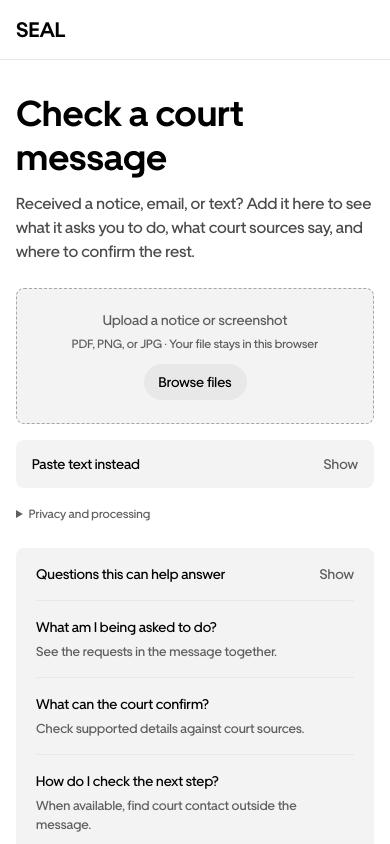
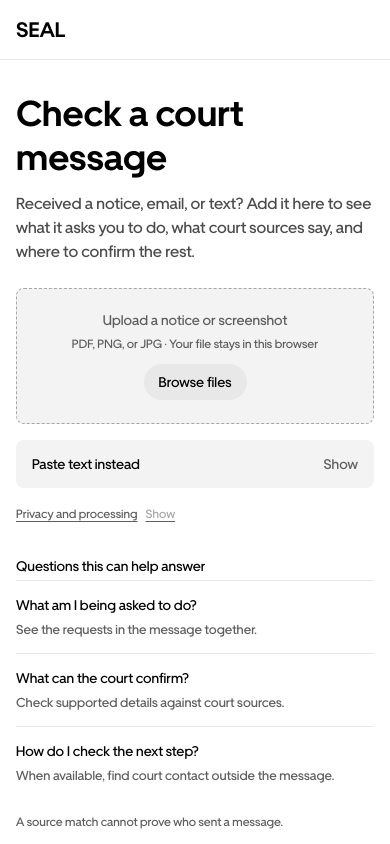
Before and after one commit to Davemafy/seal, a Next.js app: page / in a window 390 px wide. Shown: the top 844 px of the page. Built offline with nearby package versions, Linux system fonts and the light colour scheme.

Commit message:
Remove accordion-stack styling from intake

```diff
--- a/app/workspace.css
+++ b/app/workspace.css
@@ -40,18 +40,12 @@
 .entry-copy>p{max-width:750px;margin:12px 0 0;color:#4b4b4b;font-size:16px;line-height:24px}
 .intake{grid-area:form;display:flex;flex-direction:column;gap:16px;padding:0;border:0;border-radius:0;background:transparent}
 .entry-guide{grid-area:guide;padding-top:4px}
-.guide-heading{margin:0 0 12px;font-size:14px;font-weight:500;list-style:none}
-.guide-heading::-webkit-details-marker{display:none}
-.guide-heading::marker{content:""}
+.guide-heading{margin:0 0 12px;font-size:14px;font-weight:500;line-height:20px}
 .entry-guide-body>div{padding:14px 0;border-top:1px solid var(--line)}
 .entry-guide-body>div p{display:grid;gap:4px;margin:0}
 .entry-guide-body>div strong{font-size:14px;font-weight:500}
 .entry-guide-body>div small{color:var(--muted);font-size:13px;line-height:19px}
 .guide-limit{margin:18px 0 0;color:var(--muted);font-size:12px;line-height:19px}
-@media(min-width:600px){
- .entry-guide:not([open])>.entry-guide-body{display:block}
- .entry-guide>.guide-heading{pointer-events:none}
-}
 .upload-row{position:relative;width:100%;min-height:136px;display:flex;flex-direction:column;align-items:center;justify-content:center;gap:8px;padding:20px;text-align:center;border:1px dashed var(--line-strong);border-radius:8px;background:var(--secondary);color:var(--ink);overflow:hidden}
 .upload-row:hover,.upload-row.is-dragging{border-color:var(--blue);background:#eff4fe}
 .upload-row strong{display:block;color:var(--muted);font-size:14px;font-weight:500;line-height:16px}
@@ -65,11 +59,11 @@
 .upload-plus{display:none}
 .upload-browse{flex:none;min-width:103px;margin-top:2px;padding:10px 12px;background:var(--tertiary);border-radius:9999px;font-size:14px;font-weight:500;line-height:16px}
 .paste-disclosure{border-radius:8px;background:var(--secondary);overflow:hidden}
-.paste-disclosure>summary,.disclosure-row>summary{position:relative;display:flex;align-items:center;justify-content:space-between;min-height:48px;padding:14px 16px;list-style:none;cursor:pointer;color:var(--ink);font-size:14px;font-weight:500;line-height:20px}
-.paste-disclosure>summary::-webkit-details-marker,.disclosure-row>summary::-webkit-details-marker{display:none}
-.paste-disclosure>summary::marker,.disclosure-row>summary::marker{content:""}
-.paste-disclosure>summary::after,.disclosure-row>summary::after{content:"Show";margin-left:16px;color:var(--muted);font-weight:400}
-.paste-disclosure[open]>summary::after,.disclosure-row[open]>summary::after{content:"Hide"}
+.paste-disclosure>summary{position:relative;display:flex;align-items:center;justify-content:space-between;min-height:48px;padding:14px 16px;list-style:none;cursor:pointer;color:var(--ink);font-size:14px;font-weight:500;line-height:20px}
+.paste-disclosure>summary::-webkit-details-marker{display:none}
+.paste-disclosure>summary::marker{content:""}
+.paste-disclosure>summary::after{content:"Show";margin-left:16px;color:var(--muted);font-weight:400}
+.paste-disclosure[open]>summary::after{content:"Hide"}
 .paste-disclosure-body{display:grid;gap:16px;padding:0 16px 16px}
 .paste-field{display:block}
 .field-label{display:block;margin-bottom:8px;font-size:14px;font-weight:500;line-height:16px}
@@ -82,11 +76,13 @@
 .check-message:hover,.run-button:hover,.safe-primary:hover{background:#333}
 .demo-link,.replay-button{min-height:48px;padding:12px 16px;border:0;border-radius:8px;background:var(--secondary);font-size:14px;font-weight:500}
 .privacy{margin-top:0;color:var(--muted);font-size:12px;line-height:20px}
-.disclosure-row{border-radius:8px;background:var(--secondary);overflow:hidden}
-.disclosure-row>summary{color:var(--ink)}
-.disclosure-body{padding:0 16px 16px}
-.privacy summary,.technical-record summary,.additional-sources summary{cursor:pointer}
-.privacy p{margin:0}
+.privacy summary{display:inline-flex;align-items:center;gap:8px;padding:0;list-style:none;cursor:pointer;color:var(--muted);font-size:12px;font-weight:500;line-height:20px;text-decoration:underline;text-underline-offset:3px}
+.privacy summary::-webkit-details-marker{display:none}
+.privacy summary::marker{content:""}
+.privacy summary::after{content:"Show";color:#a6a6a6;font-weight:400;text-decoration:none}
+.privacy[open] summary::after{content:"Hide"}
+.privacy p{max-width:620px;margin:8px 0 0;color:var(--muted)}
+.technical-record summary,.additional-sources summary{cursor:pointer}
 .review-shell{width:100%;max-width:1440px;margin:auto;padding:36px 64px 96px}
 .review-head{display:flex;align-items:end;justify-content:space-between;gap:24px}
 .review-context,.source-status{margin:0;color:var(--muted);font-size:14px;line-height:20px}
@@ -233,19 +229,17 @@
  .seal-nav{min-height:60px}
  .seal-nav-note{display:none}
  .nav-trust{display:none}
- .entry-shell,.review-shell{padding:32px 16px 64px}
+ .entry-shell,.review-shell{padding:32px 16px 40px}
  .entry-shell{row-gap:24px}
  .entry-copy h1{font-size:36px;line-height:44px}
  .entry-copy>p{font-size:16px;line-height:24px}
  .intake{margin-top:0;padding:0}
  .upload-row{min-height:136px}
- .entry-guide{padding:0 4px;border-radius:8px;background:var(--secondary)}
- .guide-heading{position:relative;margin:0;padding:16px;cursor:pointer;font-size:14px;line-height:20px}
- .guide-heading::after{content:"Show";position:absolute;right:16px;top:50%;transform:translateY(-50%);color:var(--muted);font-size:14px;font-weight:400;line-height:20px}
- .entry-guide[open] .guide-heading::after{content:"Hide"}
- .entry-guide-body{padding:0 16px 16px}
- .entry-guide-body>div{padding:16px 0}
- .guide-limit{margin:16px 0 0}
+ .entry-guide{padding:8px 0 0;border-radius:0;background:transparent}
+ .guide-heading{margin:0 0 4px;padding:0;font-size:14px;line-height:20px}
+ .entry-guide-body{padding:0}
+ .entry-guide-body>div{padding:14px 0}
+ .guide-limit{margin:14px 0 0}
  .intake-actions{align-items:stretch;flex-direction:column}
  .check-message,.demo-link{width:100%}
  .review-head{align-items:start;flex-direction:column}
```
